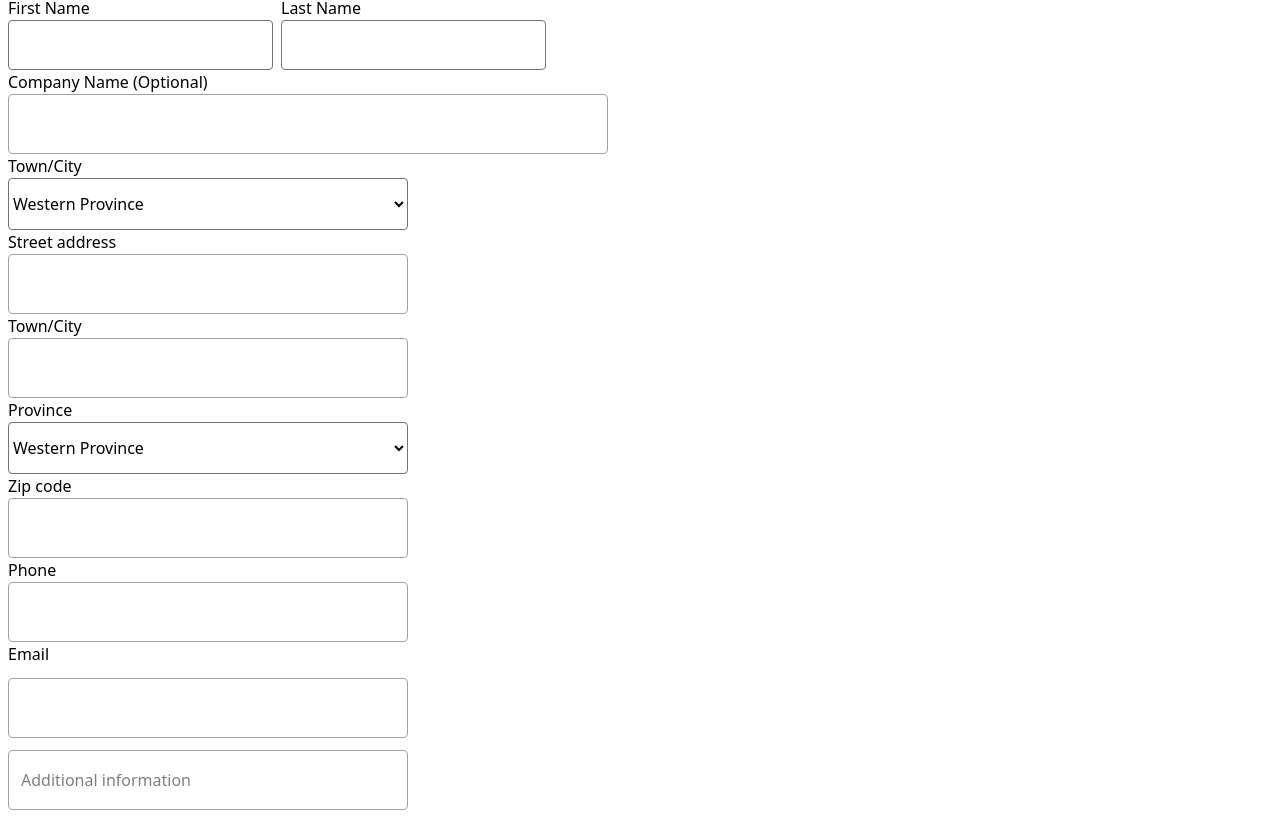
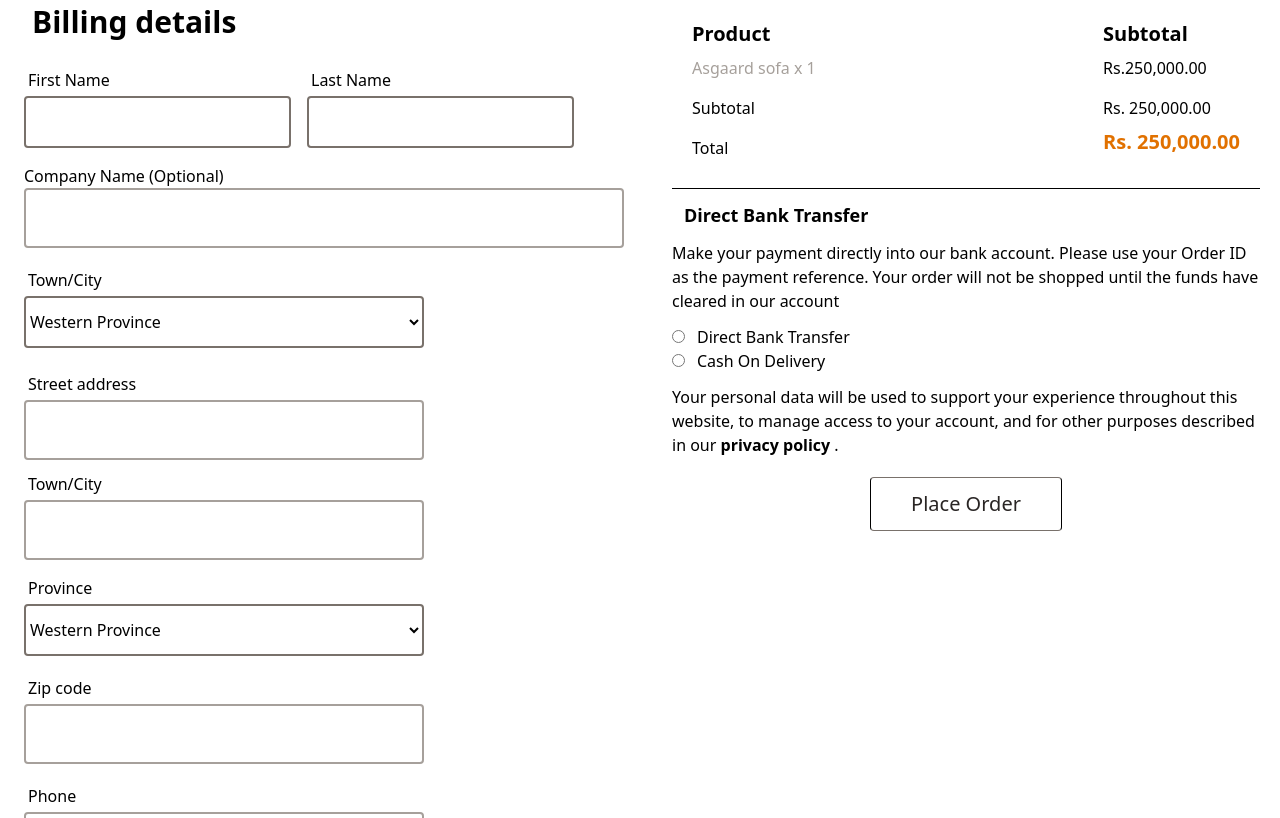
Before and after one commit to olaoluwajf/Furniro-Ecommerce, a React (Vite) app in the folder Farniture/: page /Checkout in a window 1280 px wide. Shown: the part 345-1163 px from the top of the page. Built offline with nearby package versions, Linux system fonts and the light colour scheme.

Commit message:
Add styling to Checkout component using tailwindcss

```diff
--- a/Farniture/src/Components/Checkout.jsx
+++ b/Farniture/src/Components/Checkout.jsx
@@ -5,99 +5,105 @@ const Checkout = () => {
   return (
     <div >
         <Hero PageName='Checkout'/>
-        <div className='justify-center '>
+        <div className='justify-center flex flex-col md:flex-row lg:flex-row xl:flex-row gap-5 p-2 mt-5 '>
           <div className='side1 m-2 justify-center gap-5 '>
-            <h1 className='text-3xl font-bold flex text-center gap-2'>Billing details</h1>
-            <div className='flex flex-col md:flex-row lg:flex-row xl:flex-row gap-2'>
-              <div>
-                <h1>First Name</h1>
-                <input type="text" className='py-3 px-4 rounded border-stone-500 border w-full' />
+            <h1 className='text-3xl font-bold flex text-center gap-2 m-4'>Billing details</h1>
+            <div className='flex flex-col md:flex-row lg:flex-row xl:flex-row '>
+              <div className='m-2'>
+                <h1 className='m-1'>First Name</h1>
+                <input type="text" className='py-3 px-4 rounded border-stone-500 border-2  w-full' />
               </div>
-              <div>
-                <h1>Last Name</h1>
-                <input type="text " className='py-3 px-4 rounded border-stone-500 border w-full ' />
+              <div className='m-2'>
+                <h1 className='m-1 '>Last Name</h1>
+                <input type="text " className='py-3 px-4 rounded border-stone-500 border-2 w-full ' />
               </div>
             </div>
 
-            <div>
+            <div className='m-2'>
               <h1>Company Name (Optional)</h1>
-              <input type="text" className='w-full md:w-60 lg:w-100 xl:w-150 border rounded border-stone-400 h-15' />
+              <input type="text" className='w-full md:w-60 lg:w-100 xl:w-150 border-2 rounded border-stone-400 h-15 p-2 text-stone-500' />
             </div>
-            <div>
-              <h1>Town/City</h1>
-              <select name="" id="" className='border w-full md:w-80 lg:w-100 xl:120 rounded h-13 border-stone-500 '>
+            <div className='m-2 py-2'>
+              <h1 className='m-1'>Town/City</h1>
+              <select name="" id="" className='border-2 w-full md:w-80 lg:w-100 xl:120 rounded h-13 border-stone-500 '>
               <option value="" className='border w-full md:w-80 lg:w-100 xl:120 rounded h-13 border-stone-500 '>Western Province</option>
             </select>
             </div>
 
-            <div>
-              <h1>Street address</h1>
-              <input type="text" className='w-full md:w-60 lg:w-80 xl:w-100 border rounded border-stone-400 h-15' />
+            <div className='m-2 py-1'>
+              <h1 className='m-1'>Street address</h1>
+              <input type="text" className='w-full md:w-60 lg:w-80 xl:w-100 border-2 rounded border-stone-400 h-15 text-stone-500' />
             </div>
 
-            <div>
-              <h1>Town/City</h1>
-              <input type="text" className='w-full md:w-60 lg:w-80 xl:w-100 border rounded border-stone-400 h-15' />
+            <div className='m-2'>
+              <h1 className='m-1'>Town/City</h1>
+              <input type="text" className='w-full md:w-60 lg:w-80 xl:w-100 border-2 rounded border-stone-400 px-2 h-15 text-stone-500' />
             </div>
 
-            <div>
-              <h1>Province</h1>
-              <select name="" id="" className='border w-full md:w-80 lg:w-100 xl:120 rounded h-13 border-stone-500 '>
+            <div className='m-2 py-1'>
+              <h1 className='m-1'>Province</h1>
+              <select name="" id="" className='border-2 w-full md:w-80 lg:w-100 xl:120 rounded h-13 border-stone-500 '>
               <option value="" className='border w-full md:w-80 lg:w-100 xl:120 rounded h-13 border-stone-500 '>Western Province</option>
             </select>
             </div>
 
-            <div>
-              <h1>Zip code</h1>
-              <input type="text" className='w-full md:w-60 lg:w-80 xl:w-100 border rounded border-stone-400 h-15' />
+            <div className='m-2 py-1'>
+              <h1 className='m-1'>Zip code</h1>
+              <input type="text" className='w-full md:w-60 lg:w-80 xl:w-100 border-2 rounded border-stone-400 h-15 text-stone-500 px-2' />
             </div>
 
-            <div>
-              <h1>Phone</h1>
-              <input type="text" className='w-full md:w-60 lg:w-80 xl:w-100 border rounded border-stone-400 h-15' />
+            <div className='m-2 py-1'>
+              <h1 className='m-1 '>Phone</h1>
+              <input type="text" className='w-full md:w-60 lg:w-80 xl:w-100 border-2 rounded border-stone-400 h-15 px-2 text-stone-500' />
             </div>
 
-            <div className='flex flex-col gap-3'>
-              <h1>Email</h1>
-              <input type="email" className='w-full md:w-60 lg:w-80 xl:w-100 border rounded border-stone-400 h-15 ' />
-              <input type="email" className='w-full md:w-60 lg:w-80 xl:w-100 border rounded border-stone-400 h-15 p-3' placeholder='Additional information ' />
+            <div className='flex flex-col gap-3 m-2'>
+              <h1 className='m-1'>Email</h1>
+              <input type="email" className='w-full md:w-60 lg:w-80 xl:w-100 border-2 rounded border-stone-400 h-15 px-2 text-stone-500' />
+              <input type="email" className='w-full md:w-60 lg:w-80 xl:w-100 border-2 rounded border-stone-400 h-15 p-3' placeholder='Additional information ' />
             </div>
 
 
           </div>
 
-          <div className='side2 justify-center '>
-            <div className='flex flex-row justify-between'>
+          <div className='side2 mt-5 justify-center m-3 '>
+            <div className=' flex flex-row justify-between m-5'>
               <div>
-                <h1>Product</h1>
-                <p>Asgaard sofa <span>x 1</span></p>
-                <h1>Subtotal</h1>
-                <h1>Total</h1>
+                <h1 className='font-bold text-xl '>Product</h1>
+                <p className='py-2 text-stone-400'>Asgaard sofa <span>x 1</span></p>
+                <h1 className='py-2'>Subtotal</h1>
+                <h1 className='text-bold py-2'>Total</h1>
               </div>
 
-              <div>
-                <h1>Subtotal</h1>
-                <span>Rs.250,000.00</span>
-                <span>Rs. 250,000.00</span>
-                <p>Rs. 250,000.00</p>
+              <div className='gap-2'>
+                <h1 className=' font-bold text-xl'>Subtotal</h1>
+                <h2 className='py-2'>Rs.250,000.00</h2>
+                <h2 className='py-2'>Rs. 250,000.00</h2>
+                <p className='text-xl text-amber-600 font-bold '>Rs. 250,000.00</p>
               </div>
             </div>
             <hr className='w-full'/>
-            <h1 className='font-semibold text-'>Direct Bank Transfer</h1>
+            <h1 className='font-semibold text-lg m-3'>Direct Bank Transfer</h1>
             <p>Make your payment directly into our bank account. Please use your Order ID as the payment reference. Your order will not be shopped until the funds have cleared in our account</p>
 
-            <ol>
-               <input type="radio" value='Direct Bank Transfer' name='Direct Bank Transfer'/>
+            <ol className='mt-3 mb-3'>
+               <input type="radio" value='Direct Bank Transfer' name='Direct Bank Transfer' className=''/>
+               <label className='p-3' htmlFor="">Direct Bank Transfer</label> <br />
                <input type="radio"  value='Cash On Delivery'/>
+               <label className='p-3'htmlFor="" >Cash On Delivery</label>
             </ol>
             <p>Your personal data will be used to support your experience throughout this website, to manage access to your account, and for other purposes described in our <span className='font-black'>privacy policy</span> .</p>
 
-            <button className='border py-3 px-3 rounded text-stone-800 text-xl text-center justify-center border-stone-500 cursor-pointer mt-5' type='submit'>
+            <div className='justify-center text-center'>
+              <button className='border py-3 px-10 rounded text-stone-800 text-xl border-x-black border-stone-500 cursor-pointer mt-5 hover:bg-amber-50 ' type='submit'>
               Place Order
             </button>
+            </div>
+
           </div>
-          <Features/>
+
         </div>
+        <Features/>
     </div>
   )
 }
```
